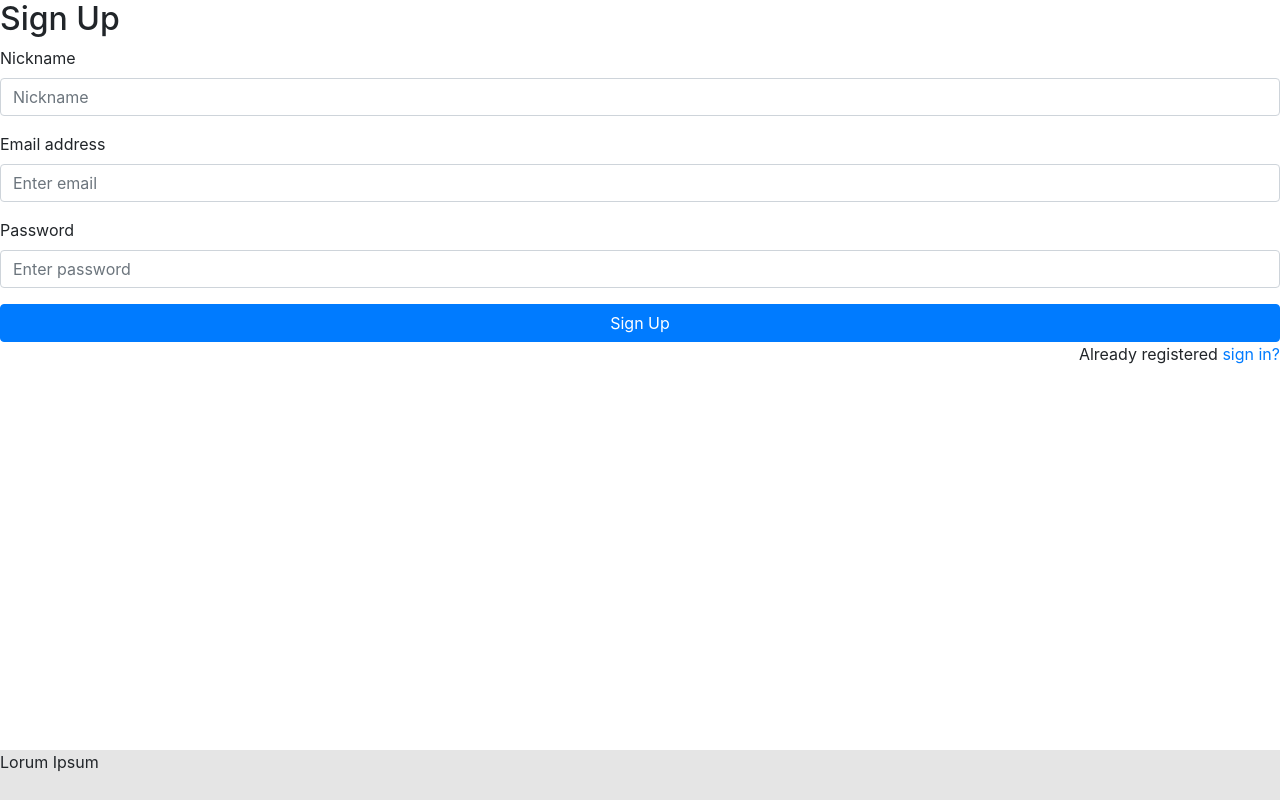
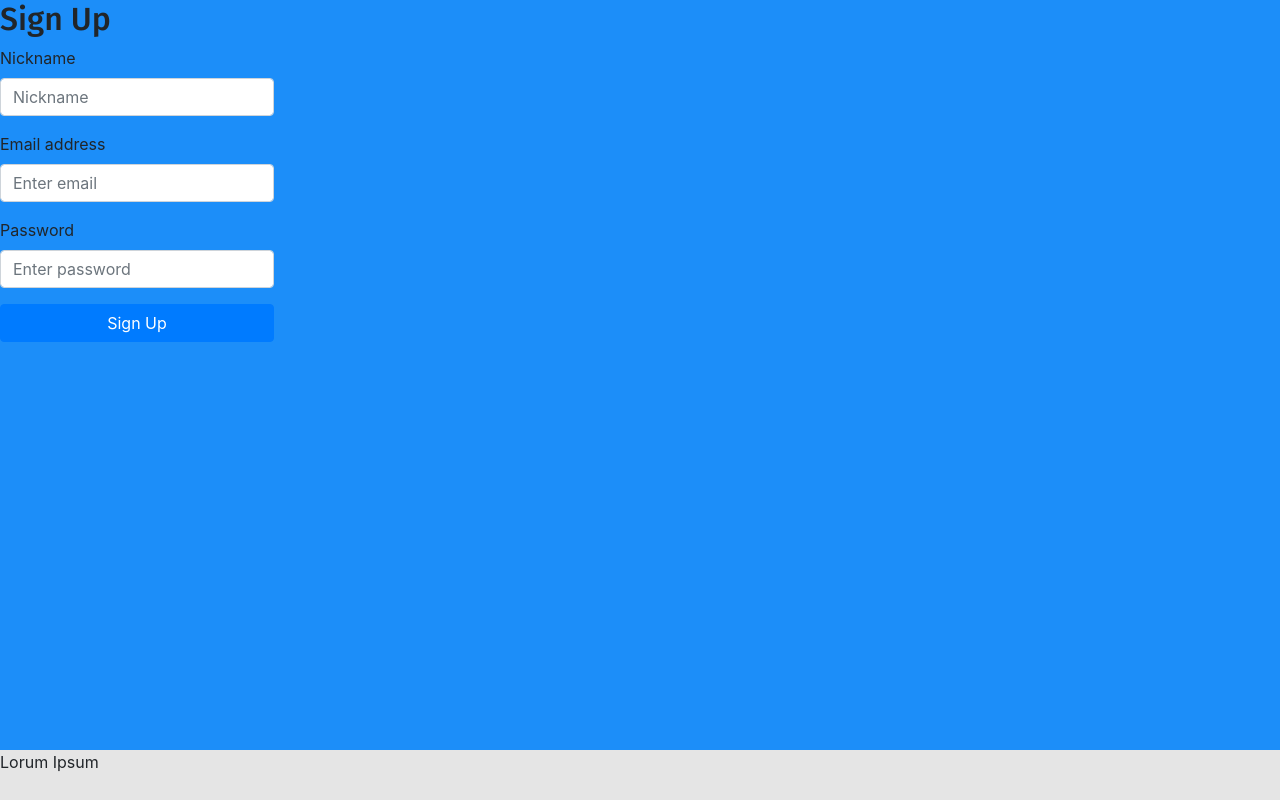
Before and after one commit to Rudy-Menjivar/confessions, a React (Create React App) app in the folder client/: page /sign-up in a window 1280 px wide. Built offline with nearby package versions, Linux system fonts and the light colour scheme.

Commit message:
removed link

```diff
--- a/client/src/components/SignUp/index.js
+++ b/client/src/components/SignUp/index.js
@@ -1,4 +1,5 @@
 import React, { Component } from "react";
+import "./style.css";
 
 export default class SignUp extends Component {
     render() {
@@ -22,9 +23,7 @@
                 </div>
 
                 <button type="submit" className="btn btn-primary btn-block">Sign Up</button>
-                <p className="forgot-password text-right">
-                    Already registered <a href="#">sign in?</a>
-                </p>
+
             </form>
         )
     }
```
